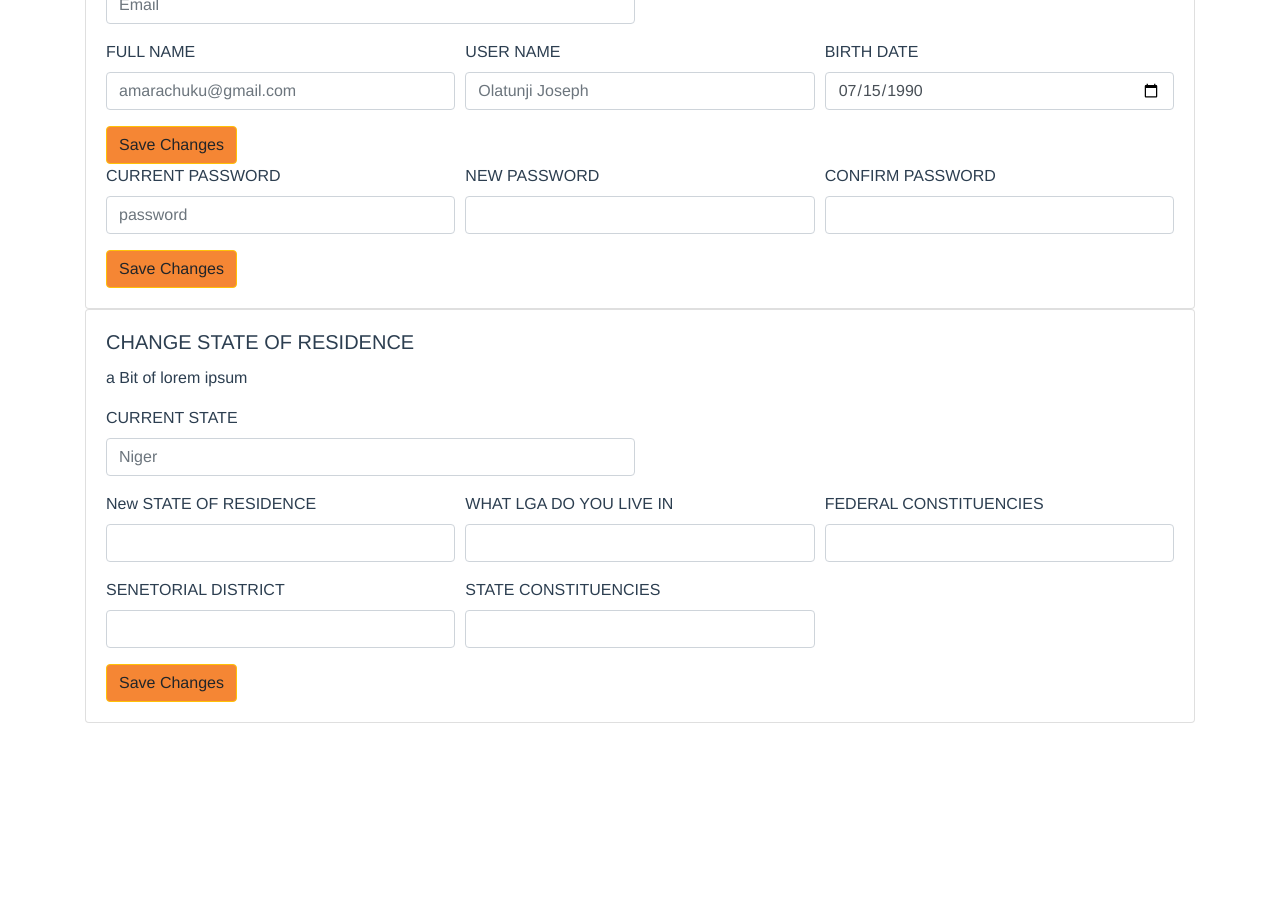
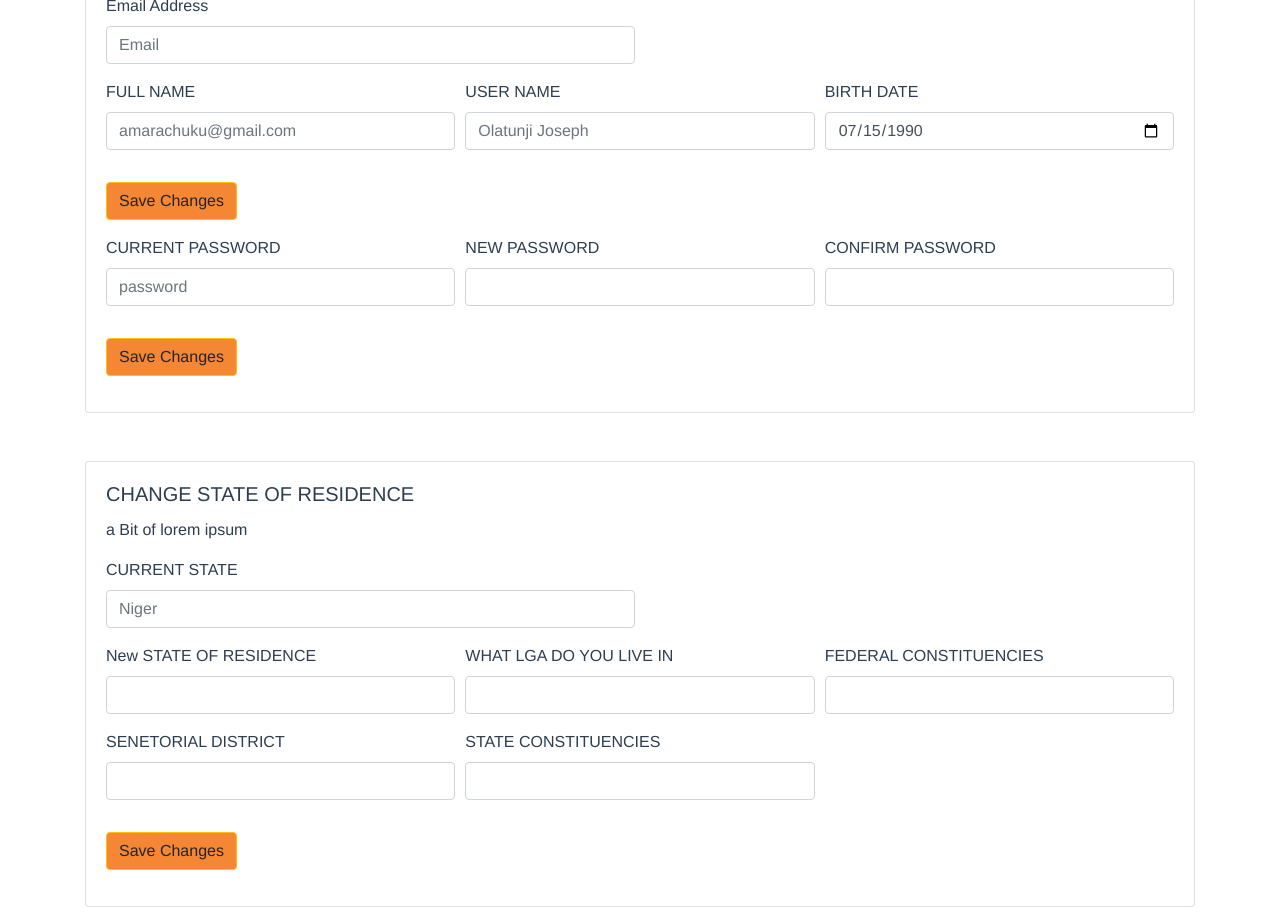
Before and after one commit to BernardObinna/insurance-dashboard, a Vue app: page /#/account in a window 1280 px wide. Shown: the part 380-1287 px from the top of the page. Before the commit the page ends 1103 px from the top, so only its background shows below. Built offline with nearby package versions, Linux system fonts and the light colour scheme.

Commit message:
about to submit

```diff
--- a/src/components/Cards.vue
+++ b/src/components/Cards.vue
@@ -7,7 +7,7 @@
           <img :src="icons[index]" class="card-img-top bg-white h-25 w-25" alt="...">
           <div class="card-body bg-white">
             <h5 class="card-title bg-white text-left">{{card.name}}</h5>
-            <p class="card-text bg-white text-left">{{card.amount}}</p>
+            <p class="card-text bg-white text-left">N{{card.amount}}</p>
           </div>
         </div>
       </div>
--- a/src/components/InsuranceBody.vue
+++ b/src/components/InsuranceBody.vue
@@ -17,8 +17,8 @@
       >
         <div class="row">
           <p class="col-lg-1 text-lg-left">{{index+1}}</p>
-          <p class="col-lg-2 pr-5">{{application.insuranceType}}</p>
-          <p class="col-lg-2 pr-4">{{application.amount}}</p>
+          <p class="col-lg-2 text-lg-center pr-5">{{application.insuranceType}}</p>
+          <p class="col-lg-2 pr-4">N{{application.amount}}</p>
           <p class="col-lg-2 pr-5">{{application.createdDate}}</p>
           <p v-if="application.complete " class="col-lg-2 text-success pr-5">
             <a class="btn btn-sm completed">Completed</a>
--- a/src/views/Account.vue
+++ b/src/views/Account.vue
@@ -6,7 +6,7 @@
         <h4>ACCOUNT SETTINGS</h4>
       </header>
 
-      <div class="card">
+      <div class="card my-5">
         <div class="card-body">
           <div class="row">
             <img class="pl-3" src="@/assets/Svg.svg" alt>
@@ -60,7 +60,7 @@
                 <input type="date" class="form-control" id="inputEmail4" value="1990-07-15">
               </div>
             </div>
-            <button type="submit" class="btn btn-warning orange">Save Changes</button>
+            <button type="submit" class="btn btn-warning my-3 orange">Save Changes</button>
           </form>
 
           <form class="text-left">
@@ -78,7 +78,7 @@
                 <input type="password" class="form-control" id="inputEmail4">
               </div>
             </div>
-            <button type="submit" class="btn btn-warning orange">Save Changes</button>
+            <button type="submit" class="btn btn-warning my-3 orange">Save Changes</button>
           </form>
         </div>
       </div>
@@ -119,7 +119,7 @@
                 <input type="text" class="form-control" id="inputEmail4">
               </div>
             </div>
-            <button type="submit" class="btn btn-warning orange">Save Changes</button>
+            <button type="submit" class="btn btn-warning my-3 orange">Save Changes</button>
           </form>
         </div>
       </div>
--- a/src/views/Home.vue
+++ b/src/views/Home.vue
@@ -61,7 +61,14 @@ export default {
     },
     applications() {
       const stat = this.$store.state.applications;
-      let statistics = this.applicationsData;
+      // let statistics = stat.map((item, index) => {
+      //   console.log(item);
+      // });
+      //       Object.entries(obj).forEach(
+      //     ([key, value]) => console.log(key, value)
+      // );
+      // let statistics = this.applicationsData;
+
       // if (stat) {
       //   const statArray = Object.values(stat);
 
@@ -78,7 +85,7 @@ export default {
       this.applicationsData = stat;
       // return statistics;
       return this.applicationsData;
-      console.log(this.applicationsData);
+      // console.log(this.applicationsData);
     }
   },
 
```
